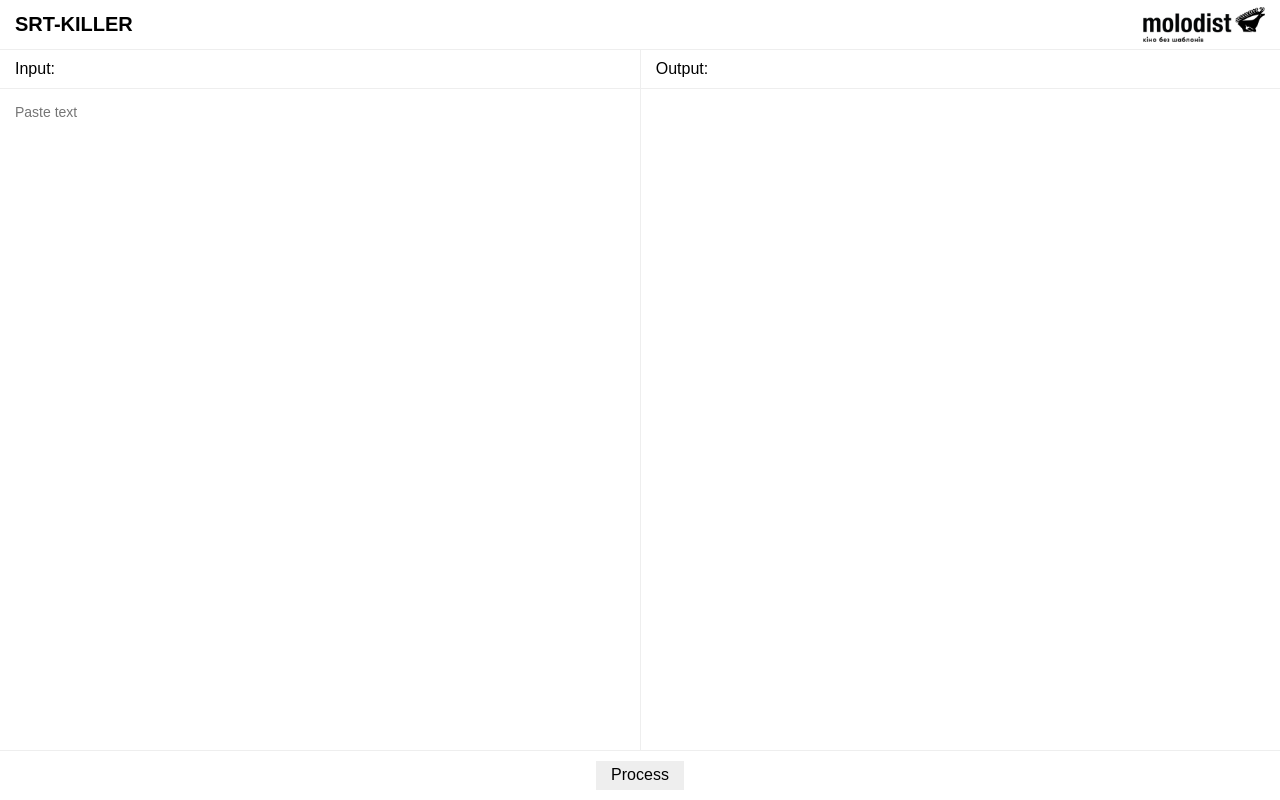
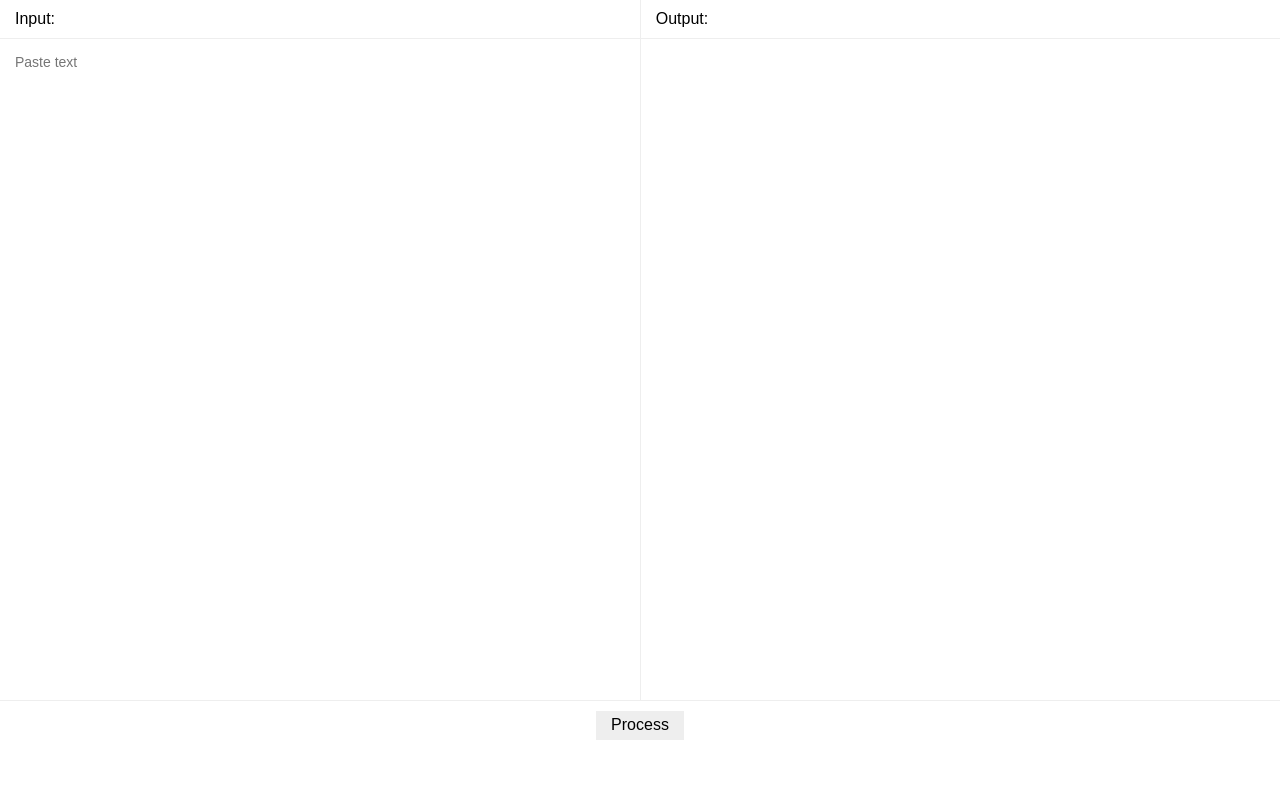
Before and after one commit to tabsandspaces/srt-killer, a plain HTML site: page index.html in a window 1280 px wide. Drawn offline with nearby package versions, Linux system fonts and the light colour scheme.

Commit message:
Removed logo

```diff
--- a/index.html
+++ b/index.html
@@ -9,10 +9,10 @@
     <link rel="stylesheet" href="main.css">
 </head>
 <body>
-    <header class="header">
+    <!--<header class="header">
         <h1 class="header-logo">srt-killer</h1>
         <img class="header-molodist-logo" src="img/logo.png" alt="molodist">
-    </header>
+    </header>-->
     <section class="main">
         <div class="main-column">
             <div class="main-column-header">
```
